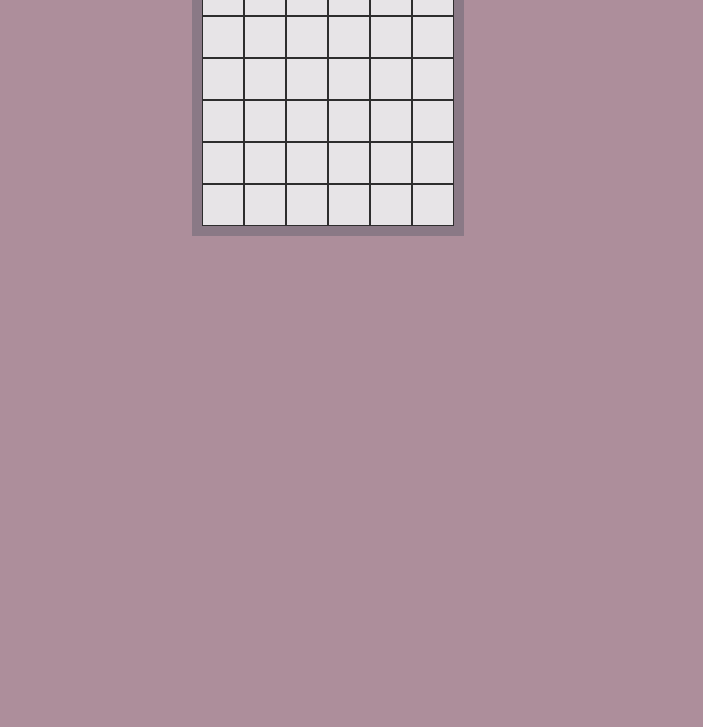
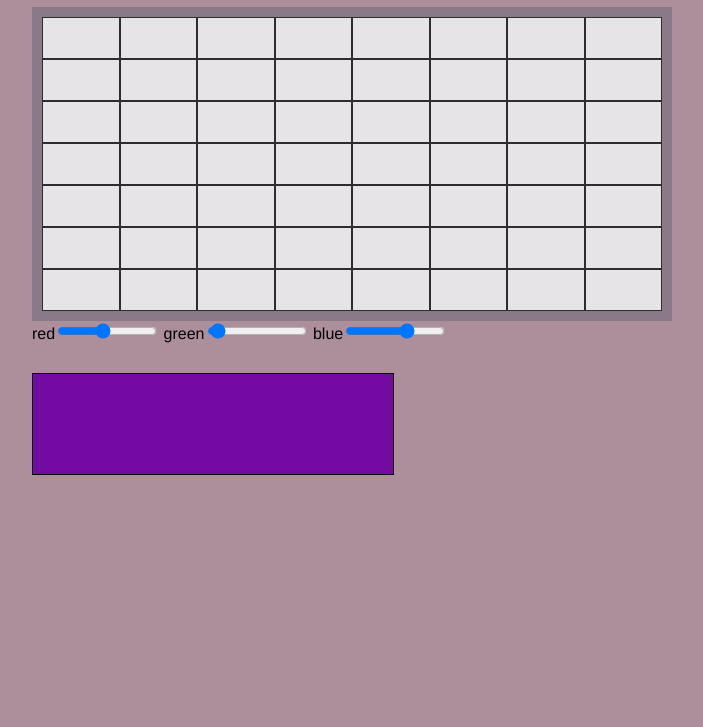
Before and after one commit to skimpi/ETCH-A-SKETCH, a plain HTML site: page index.html in a window 1280 px wide. Shown: the part 73-800 px from the top of the page, without its empty margins (288-991 px from the left). Drawn offline with Linux system fonts and the light colour scheme.

Commit message:
3rd update
major changes in javascript, html and css. simplifying the code.

leftover code in readme

```diff
--- a/index.html
+++ b/index.html
@@ -7,15 +7,19 @@
     <title>etch-a-sketch</title>
     <link rel="stylesheet" href="style.css">
 </head>
-<body class="centre">
-    <h1 class= "centre">etch a sketch</h1>
+<body>
+    <h1>etch a sketch</h1>
 
-    <div class="centre">
-      <div class="grid-container">
-      </div>
+    <div class="divvo">
+      <div class="grid-container"></div>
     </div>
 
-    <div class='color-picker'></div>
+    <div class='picker'>
+      red<input type="range" min='0' max="255" step="1" id="red" class="subpicker" value="115">
+      green<input type="range" min='0' max="255" step="1" id="green" class="subpicker" value="10">
+      blue<input type="range" min='0' max="255" step="1" id="blue" class="subpicker" value="162">
+      <div id="display"></div>
+    </div>
 
     <script type="text/javascript" src="script.js"></script>
 </body>
--- a/script.js
+++ b/script.js
@@ -2,7 +2,7 @@
 const grid = () => {
     const container = document.querySelector(".grid-container");
 
-    for (i = 0; i < 36; i++) {
+    for (i = 0; i < 56; i++) {
        let item = document.createElement('div');
        item.className = 'item'
        item.id = `grid${i}`;
@@ -15,53 +15,28 @@ const grid = () => {
 grid();
 
 
-const colorPalette = document.querySelector('.color-picker');
+var input = document.querySelectorAll('input');
 
-const colorGrid = () => {
+for (let i = 0; i < input.length; i++){
+    input[i].addEventListener('input', function(){
+        let red = document.getElementById('red').value,
+            green = document.getElementById('green').value,
+            blue = document.getElementById('blue').value;
 
-    for (i = 0; i < 2; i++) {
-        let colorSquare = document.createElement('div');
-
-        colorSquare.className = 'clrSquare';
-        colorSquare.id = `colorId${i}`;
-        colorPalette.appendChild(colorSquare);
-
-    }
-} //creates two squares
-
-colorGrid();
-
+        let display = document.getElementById('display');
+        display.style.background = "rgb("+ red +", "+ green +", "+ blue +")";
+    });
+}
 
 const container = document.querySelector('.grid-container'); //summons the class grid-container from index.html
+const item = container.querySelectorAll('.item');
 
-const color1 = document.querySelector('#colorId0');
-const color2 = document.querySelector('#colorId1');
+const color = () => {
+    container.querySelectorAll('.item').forEach(item => {
+        item.addEventListener('mouseover', function (q) {
+            q.target.classList = 'colord';
+        })
+    })
+};
 
-/*
-const item = container.querySelectorAll('.item'); //summons the class item as a nodelist (contains all 36 individual item)
-let nodeList = item;
-
-for (i = 0; i < item.length; i++) {
-
-    nodeList[i].addEventListener('mouseover', function (q) {
-        q.target.style.backgroundColor = 'green';
-        q.target.className = 'colord';
-    });
-
-}*/
-//traditional loop for changing the colors
-
-
-container.querySelectorAll('.item').forEach(item => {
-    item.addEventListener('mouseover', function (q) {
-        q.target.className = 'colord';
-    })
-})
-/*
-changeColor.addEventListener('click', function(){
-    text.classList.toggle('change')
-})
-*/
-
-console.log(color1);
-console.log(color2);
+color();
--- a/style.css
+++ b/style.css
@@ -1,17 +1,26 @@
 body {
   background-color: rgb(173, 142, 155);
-}
-
-.centre {
-
+  font-family: "Helvetica Neue", Helvetica;
   margin: auto;
   width: 50%;
 }
 
+h1 {
+
+  text-align: center;
+}
+
+.divvo {
+
+
+}
+
 .grid-container {
 
-  display: inline-grid;
-  grid-template-columns: auto auto auto auto auto auto;
+  left: 50%;
+  right: 50%;
+  display: grid;
+  grid-template-columns: auto auto auto auto auto auto auto auto;
   background-color: rgb(138, 121, 134);
   padding: 10px;
 }
@@ -21,33 +30,6 @@ body {
   background-color: rgba(255, 255, 255, 0.8);
   border: 1px solid rgba(0, 0, 0, 0.8);
   padding: 20px;
-  font-size: 30px;
-  text-align: center;
-}
-
-.color-picker {
-
-  width: 100px;
-  height: 50px;
-  margin: auto;
-
-}
-
-.clrSquare {
-
-  display: grid;
-  grid-template-columns: repeat(3, 1fr);
-  padding: 10px;
-}
-
-#clrId0 {
-
-  background-color: pink;
-}
-
-#clrId1 {
-
-  background-color: rebeccapurple;
 }
 
 .colord {
@@ -57,3 +39,30 @@ body {
   font-size: 30px;
   text-align: center;
 }
+
+.picker{
+
+  top: 0;
+  bottom: 0;
+  left: 50%;
+  right: 50%;
+  margin: auto;
+  width: 720px;
+  height: 80px;
+}
+
+.subpicker{
+  display: inline-block;
+}
+#display{
+  width: 50%;
+  height: 100px;
+  background: #730aa2;
+  transition: background 100ms;
+  margin-top: 30px;
+  border: 1px solid #000;
+}
+input{
+  display: block;
+  width: 100px;
+}
```
Also changed, not shown: 1 other file.
